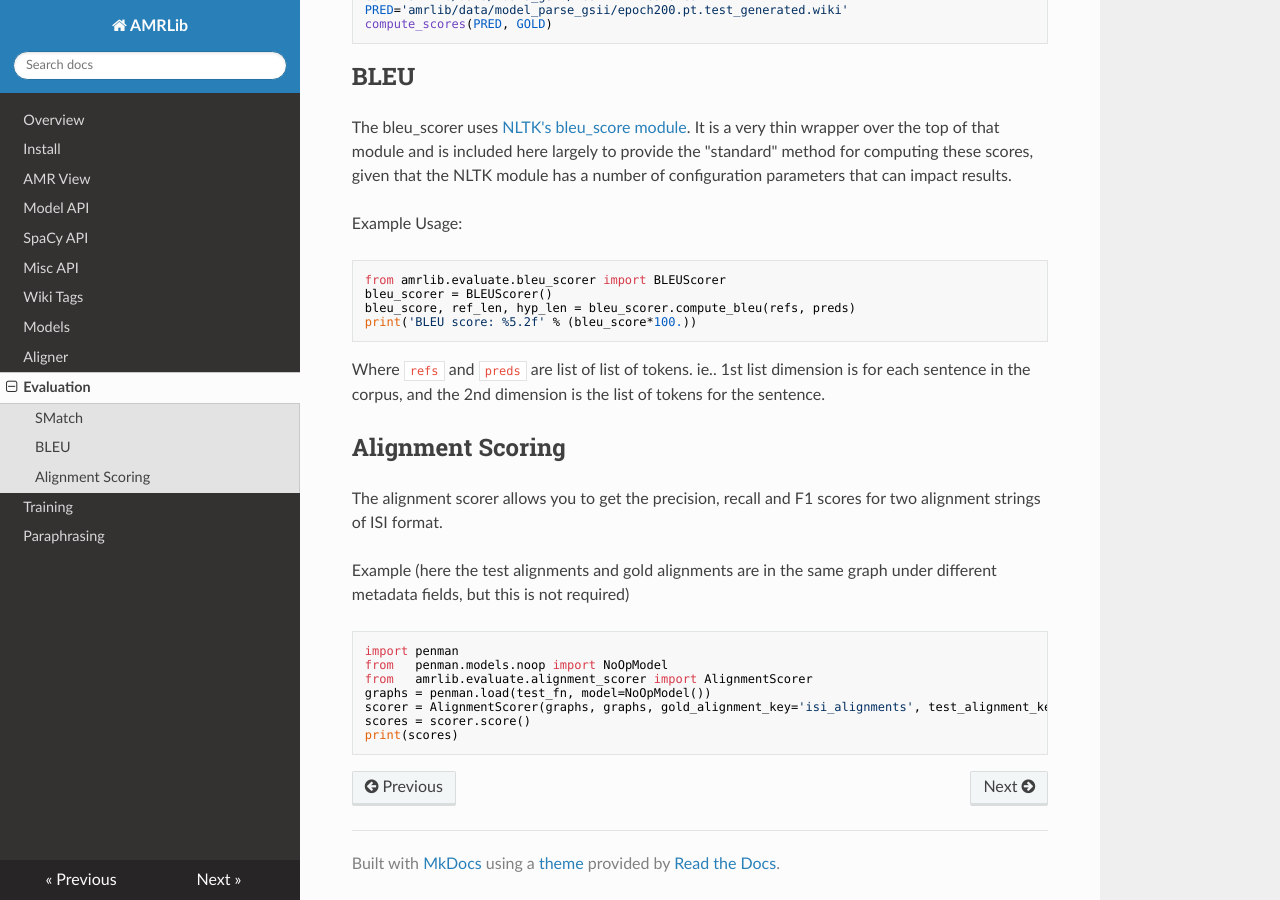
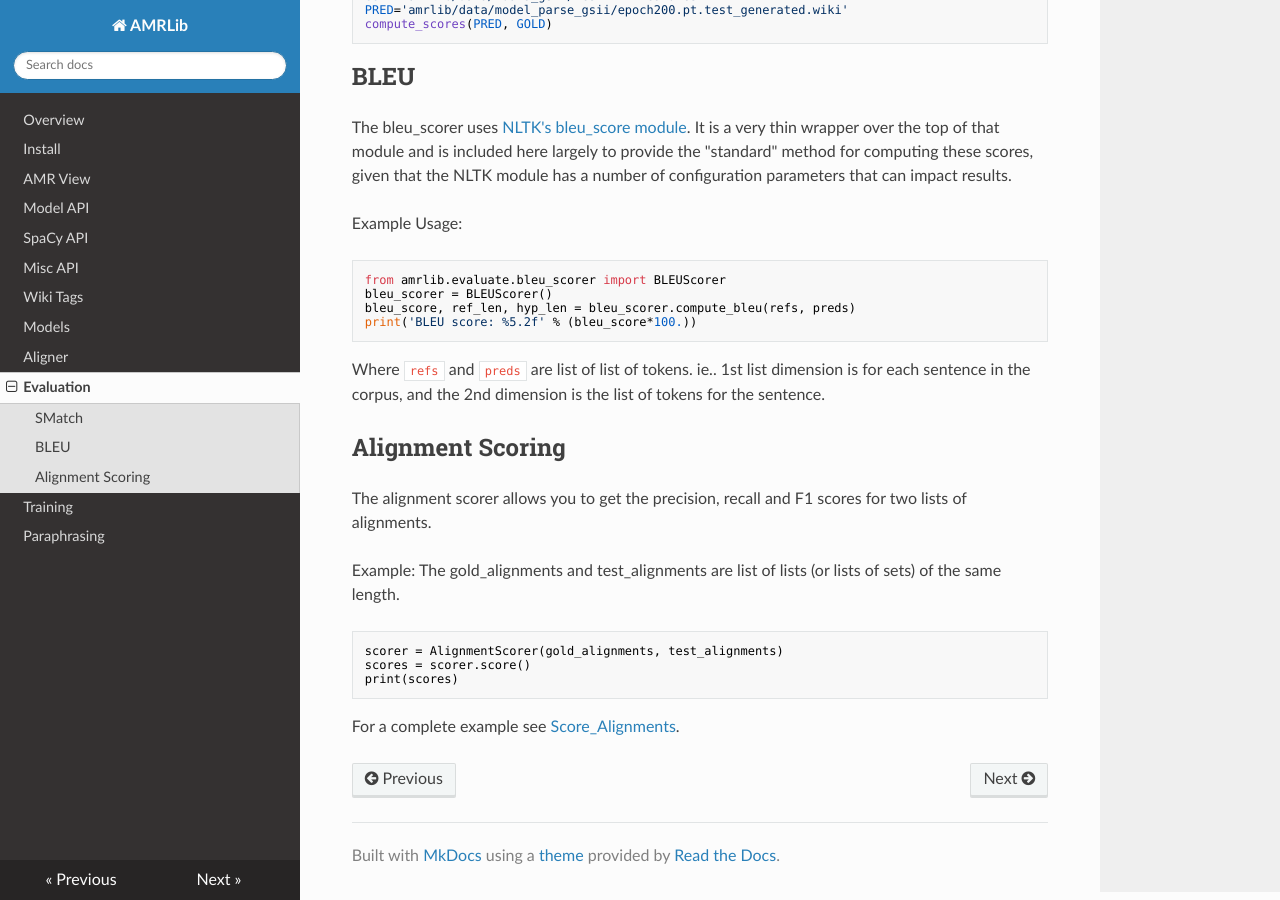
Before and after one commit to bjascob/amrlib, an MkDocs documentation site: the page built from docs/evaluation.md, in a window 1280 px wide and 900 px high, scrolled down 776 px. Built offline with MkDocs 1.6.1, drawn with Linux system fonts in a browser that asks for light colours; nearby versions of some CDN libraries.

Commit message:
update api docs for alignment scoring code change

````diff
--- a/docs/evaluation.md
+++ b/docs/evaluation.md
@@ -56,15 +56,13 @@ and the 2nd dimension is the list of tokens for the sentence.
 
 
 ## Alignment Scoring
-The alignment scorer allows you to get the precision, recall and F1 scores for two alignment strings of ISI format.
+The alignment scorer allows you to get the precision, recall and F1 scores for two lists of alignments.
 
-Example (here the test alignments and gold alignments are in the same graph under different metadata fields, but this is not required)
+Example:
+The gold_alignments and test_alignments are list of lists (or lists of sets) of the same length.
 ```
-import penman
-from   penman.models.noop import NoOpModel
-from   amrlib.evaluate.alignment_scorer import AlignmentScorer
-graphs = penman.load(test_fn, model=NoOpModel())
-scorer = AlignmentScorer(graphs, graphs, gold_alignment_key='isi_alignments', test_alignment_key='rbw_alignments')
+scorer = AlignmentScorer(gold_alignments, test_alignments)
 scores = scorer.score()
 print(scores)
 ```
+For a complete example see [Score_Alignments](https://github.com/bjascob/amrlib/blob/master/scripts/60_RBW_Aligner/12_Score_Alignments.py).
````
